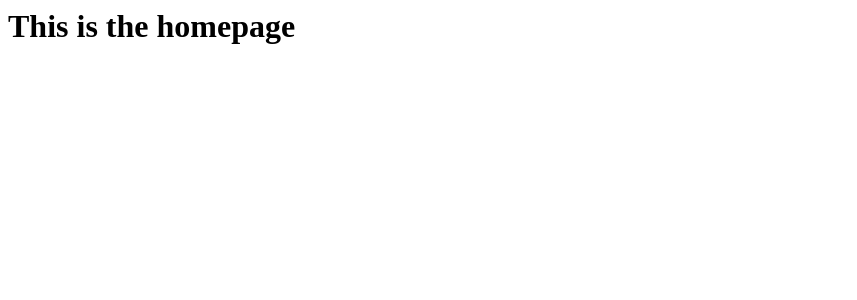
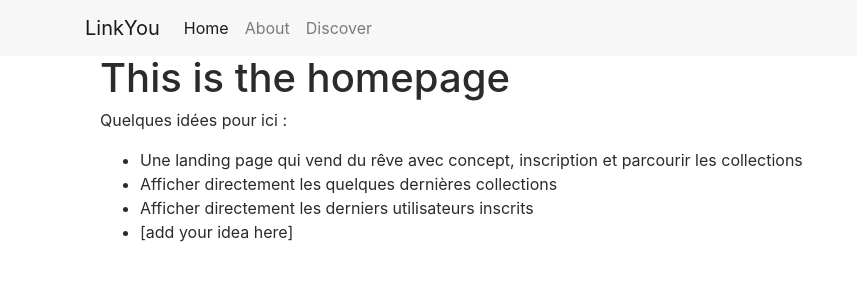
Before and after one commit to HE-Arc/LinkYou, a Django app: page / in a window 1280 px wide. Shown: the top 300 px of the page, without its empty margins (0-857 px from the left). Run offline with Django 3.2, Linux system fonts and the light colour scheme; some libraries are stand-ins or nearby versions.

Commit message:
Base empty views + base templates
Views for pages, ready for collections using generic views, adapted routes and templates for Home, About and Discover pages

```diff
--- a/LinkYou/urls.py
+++ b/LinkYou/urls.py
@@ -17,6 +17,6 @@ from django.conf.urls import url, include
 from django.contrib import admin
 
 urlpatterns = [
-    url(r'^$', include('linkyou.urls')),
+    url(r'^', include('linkyou.urls')),
     url(r'^admin/', admin.site.urls),
 ]
--- a/linkyou/templates/base.html
+++ b/linkyou/templates/base.html
@@ -1 +1,40 @@
-<!-- coming soon -->
+<!DOCTYPE html>
+<html>
+<head>
+  <meta charset="utf-8">
+  <title>LinkYou</title>
+  <link rel="stylesheet" href="https://maxcdn.bootstrapcdn.com/bootstrap/4.0.0-alpha.6/css/bootstrap.min.css" integrity="sha384-rwoIResjU2yc3z8GV/NPeZWAv56rSmLldC3R/AZzGRnGxQQKnKkoFVhFQhNUwEyJ" crossorigin="anonymous">
+  <script src="https://code.jquery.com/jquery-3.1.1.slim.min.js" integrity="sha384-A7FZj7v+d/sdmMqp/nOQwliLvUsJfDHW+k9Omg/a/EheAdgtzNs3hpfag6Ed950n" crossorigin="anonymous"></script>
+  <script src="https://cdnjs.cloudflare.com/ajax/libs/tether/1.4.0/js/tether.min.js" integrity="sha384-DztdAPBWPRXSA/3eYEEUWrWCy7G5KFbe8fFjk5JAIxUYHKkDx6Qin1DkWx51bBrb" crossorigin="anonymous"></script>
+  <script src="https://maxcdn.bootstrapcdn.com/bootstrap/4.0.0-alpha.6/js/bootstrap.min.js" integrity="sha384-vBWWzlZJ8ea9aCX4pEW3rVHjgjt7zpkNpZk+02D9phzyeVkE+jo0ieGizqPLForn" crossorigin="anonymous"></script>
+</head>
+<body>
+
+
+  <!-- Menu -->
+  <nav class="navbar navbar-toggleable-md navbar-light bg-faded">
+  <div class="container">
+    <button class="navbar-toggler navbar-toggler-right" type="button" data-toggle="collapse" data-target="#navbarNavDropdown" aria-controls="navbarNavDropdown" aria-expanded="false" aria-label="Toggle navigation">
+      <span class="navbar-toggler-icon"></span>
+    </button>
+    <a class="navbar-brand" href="{% url 'home' %}">LinkYou</a>
+    <div class="collapse navbar-collapse" id="navbarNavDropdown">
+      <ul class="navbar-nav">
+        <li class="nav-item active">
+          <a class="nav-link" href="{% url 'home' %}">Home <span class="sr-only">(current)</span></a>
+        </li>
+        <li class="nav-item">
+          <a class="nav-link" href="{% url 'about' %}">About</a>
+        </li>
+        <li class="nav-item">
+          <a class="nav-link" href="{% url 'discover' %}">Discover</a>
+        </li>
+      </ul>
+    </div>
+  </div>
+  </nav>
+
+  {% block content %}{% endblock %}
+
+</body>
+</html>
--- a/linkyou/templates/home.html
+++ b/linkyou/templates/home.html
@@ -1 +1,27 @@
-<h1>This is the homepage</h1>
+{% extends 'base.html' %}
+
+{% block content %}
+
+
+<div class="container">
+  <div class="col-md-12">
+    <h1>This is the homepage</h1>
+
+
+    <p>
+      Quelques idées pour ici :
+    </p>
+
+    <ul>
+      <li>Une landing page qui vend du rêve avec concept, inscription et parcourir les collections</li>
+      <li>Afficher directement les quelques dernières collections</li>
+      <li>Afficher directement les derniers utilisateurs inscrits</li>
+      <li>[add your idea here]</li>
+    </ul>
+
+  </div>
+</div>
+
+
+
+{% endblock %}
--- a/linkyou/urls.py
+++ b/linkyou/urls.py
@@ -1,9 +1,8 @@
-
 from django.conf.urls import url
-
-
 from . import views
 
 urlpatterns = [
-    url(r'^', views.Home.as_view(), name='index'),
+    url(r'^about', views.About.as_view(), name='about'),            # The about page
+    url(r'^discover', views.Discover.as_view(), name='discover'),   # The discover collections page
+    url(r'^', views.Home.as_view(), name='home'),                   # The homepage
 ]
--- a/linkyou/views.py
+++ b/linkyou/views.py
@@ -1,12 +1,56 @@
 from django.shortcuts import render
-from django.views.generic import TemplateView
+from django.views.generic import TemplateView, DetailView, CreateView, UpdateView, DeleteView
 
-# Create your views here.
+# Will be used for user authenticated views
+#from django.contrib.auth.mixins import LoginRequiredMixin
 
 from django.http import HttpResponse
 
 
+# Static pages related views
 class Home(TemplateView):
     '''LinkYou homepage with concept description and call to action'''
     def get(self, request):
         return render(request, "home.html")
+
+class About(TemplateView):
+    '''You know, if we have the time to do it'''
+    def get(self, request):
+        return render(request, "about.html")
+
+class Discover(TemplateView):
+    '''The public page to discover users' collections'''
+    def get(self, request):
+        context = {}
+        context["collections"] = ["Collection 1", "Collection 2", "Collection 3", "Collection 4", "Collection 5"]
+        return render(request, "discover.html", context)
+
+
+# User related views
+class UserDashboardView(TemplateView):
+    '''The dashboard of a user and his collections list'''
+    # Coming when models exist
+    pass
+
+
+# Collection related views
+class CollectionDetailView(DetailView):
+    '''Default view of a collection of links'''
+    # Coming when models exist
+    pass
+
+class CollectionCreateView(CreateView):
+    '''The view of a collection creation'''
+    # Coming when models exist
+    pass
+
+class CollectionUpdateView(UpdateView):
+    '''Update collection view'''
+    # Coming when models exist
+    pass
+
+class CollectionDeleteView(DeleteView):
+    '''The delete view yeah'''
+    pass
+
+# TODO: The same views as above for links here please and fill them of course
```
Also changed, not shown: linkyou/templates/about.html (added, +13 -0 lines), linkyou/templates/discover.html (added, +30 -0 lines).
